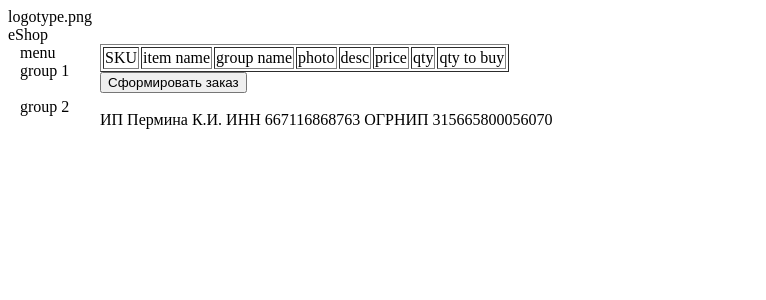
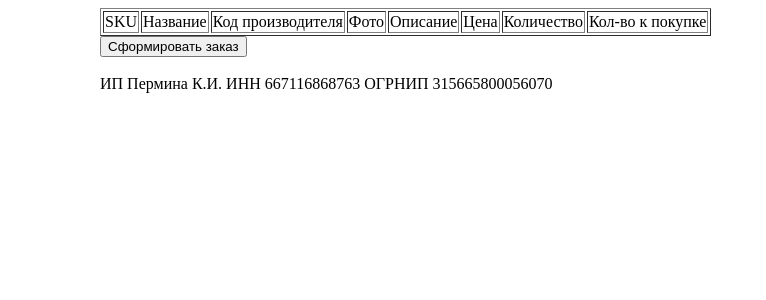
Before and after one commit to Areso/eShowcase, a PHP site: page / in a window 1280 px wide. Shown: the top 300 px of the page, without its empty margins (0-766 px from the left). Run offline with PHP 8.4, Linux system fonts and the light colour scheme; data that the repository does not hold is empty.

Commit message:
hide unnecessary info

```diff
--- a/index.php
+++ b/index.php
@@ -93,24 +93,24 @@ echo "</style>";
 echo "</head>";
 echo "<script src='order.js'></script>";
 echo "<body>";
-echo "<div id='logo'>logotype.png</div>";
-echo "<div id='myheader'>eShop</div>";
-echo "<div id='menu' class='menu'>menu";
-echo "<div class='menuone'>group 1</div>";
-echo "<br>";
-echo "<div class='menuone'>group 2</div>";
-echo "</div>";
+//echo "<div id='logo'>logotype.png</div>";
+//echo "<div id='myheader'>eShop</div>";
+//echo "<div id='menu' class='menu'>menu";
+//echo "<div class='menuone'>group 1</div>";
+//echo "<br>";
+//echo "<div class='menuone'>group 2</div>";
+//echo "</div>";
 echo "<div class='goods'>";
 echo "<table border='1'>";
 echo "<tr>";
 echo "<td>SKU</td>";
-echo "<td>item name</td>";
-echo "<td>group name</td>";
-echo "<td>photo</td>";
-echo "<td>desc</td>";
-echo "<td>price</td>";
-echo "<td>qty</td>";
-echo "<td>qty to buy</td>";
+echo "<td>Название</td>";
+echo "<td>Код производителя</td>";
+echo "<td>Фото</td>";
+echo "<td>Описание</td>";
+echo "<td>Цена</td>";
+echo "<td>Количество</td>";
+echo "<td>Кол-во к покупке</td>";
 echo "</tr>";
 for ($i=0; $i<$goodies_len; $i++) {
 	echo "<tr>";
```
